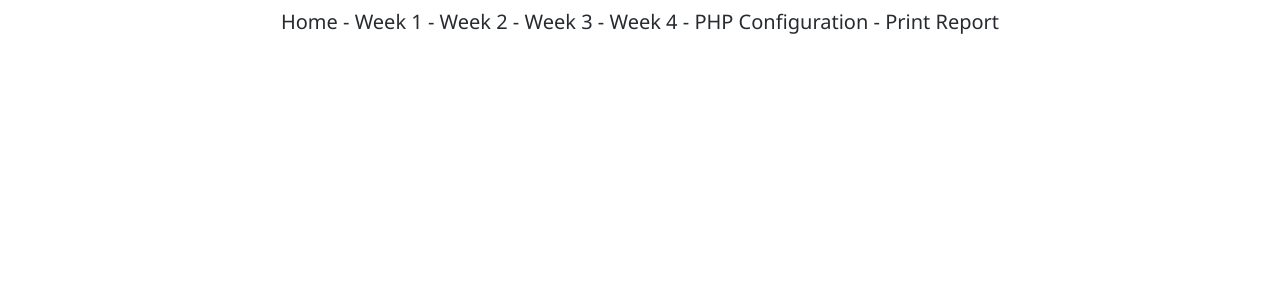
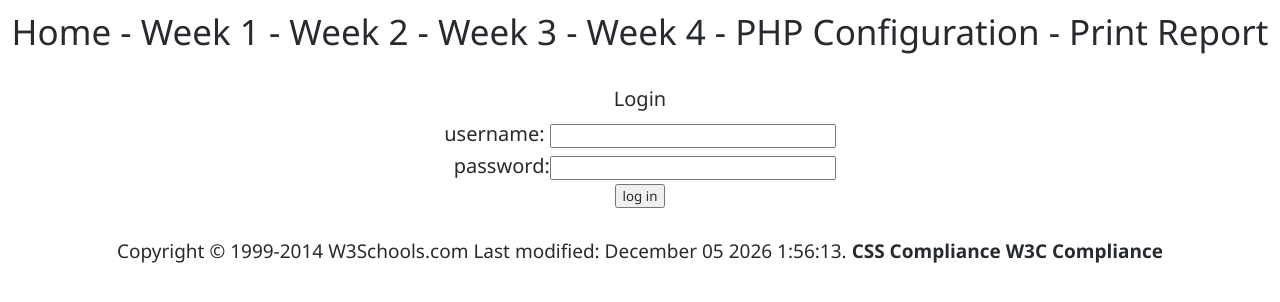
Before and after one commit to jstewart983/phpWeb, a PHP site: page /familytreelogin.php in a window 1280 px wide. Shown: the top 302 px of the page. Run offline with PHP 8.4, Linux system fonts and the light colour scheme.

Commit message:
added login

```diff
--- a/familytreelogin.php
+++ b/familytreelogin.php
@@ -8,14 +8,55 @@ date_default_timezone_set('America/Chicago');
 <html xmlns="http://www.w3.org/1999/xhtml" xml:lang="en" lang="en">
 <head>
 	<meta http-equiv="content-type" content="text/html; charset=utf-8" />
-		<title>The Fishers Of Men Project</title>
+		<title>Jordan Stewart's Website</title>
 		<link rel="stylesheet" type="text/css" href="/main.css"/>
 </head>
 <body class = "content">
-<?php
-if(!empty($_POST['username']))
-print '<table>
-<tr>
+	<div class = "menu">
+	<?php
+	include 'menu.php';
+	?>
+	</div>
+	<div align = "center">
+	<?php
+if ($_SERVER['REQUEST_METHOD'] == 'POST') {
+
+
+	if ( (!empty($_POST['email'])) && (!empty($_POST['password'])) ) {
+
+		if ( (strtolower($_POST['username']) == 'jordanstewart') && ($_POST['password'] == 'administrator') ) {
+
+			session_start();
+			$_SESSION['username']=$_POST['username'];
+			$_SESSION['status']=$loggedin;
+			$_SESSION['loggedintime']=time();
+			ob_end_clean();
+			header ('Location: familytree.php');
+			exit();
+
+		}
+		else
+		{
+
+			print '<p>Your username or password is incorrect! Try again!</p>';
+
+		}
+
+	}
+	else
+	{
+
+		print '<p>You forgot to enter either your username or your password. Please try again!</p>';
+
+	}
+
+}
+else
+{
+
+	print '<br />
+	<table>
+<tr align = "center">
 	<td>
 		Login
 	</td>
@@ -23,18 +64,31 @@ print '<table>
 </tr>
 <tr>
 <td>
-	<form action="cmslogin.php" method="post">
-	<tr><td align ="right">username: <input type="text" name="email" size="20" /></td></tr>
-	<tr><td align ="right">password:<input type="password" name="password" size="20" /></td></tr>
+	<form action="familytreelogin.php" method="post">
+	<tr><td align ="right">username: <input type="text" name="username" size="30" /></td></tr>
+	<tr><td align ="right">password:<input type="password" name="password" size="30" /></td></tr>
 	<tr><td align = "center">
 	<input type="submit" name="submit" value="log in" /></td></tr>
-	</form>;
+	</form>
 </td>
 </tr>
 
-</table>'
+</table>';
+
+}
+
 ?>
+</div>
+<br />
+<div class = "footer" align="center">
+	<?php
+include 'footer.php';
+ ?>
+</div>
+
 </body>
-<?php
-include 'menu.php';
- ?>
+</html>
+
+ <?php
+		ob_end_flush();
+		?>
```
